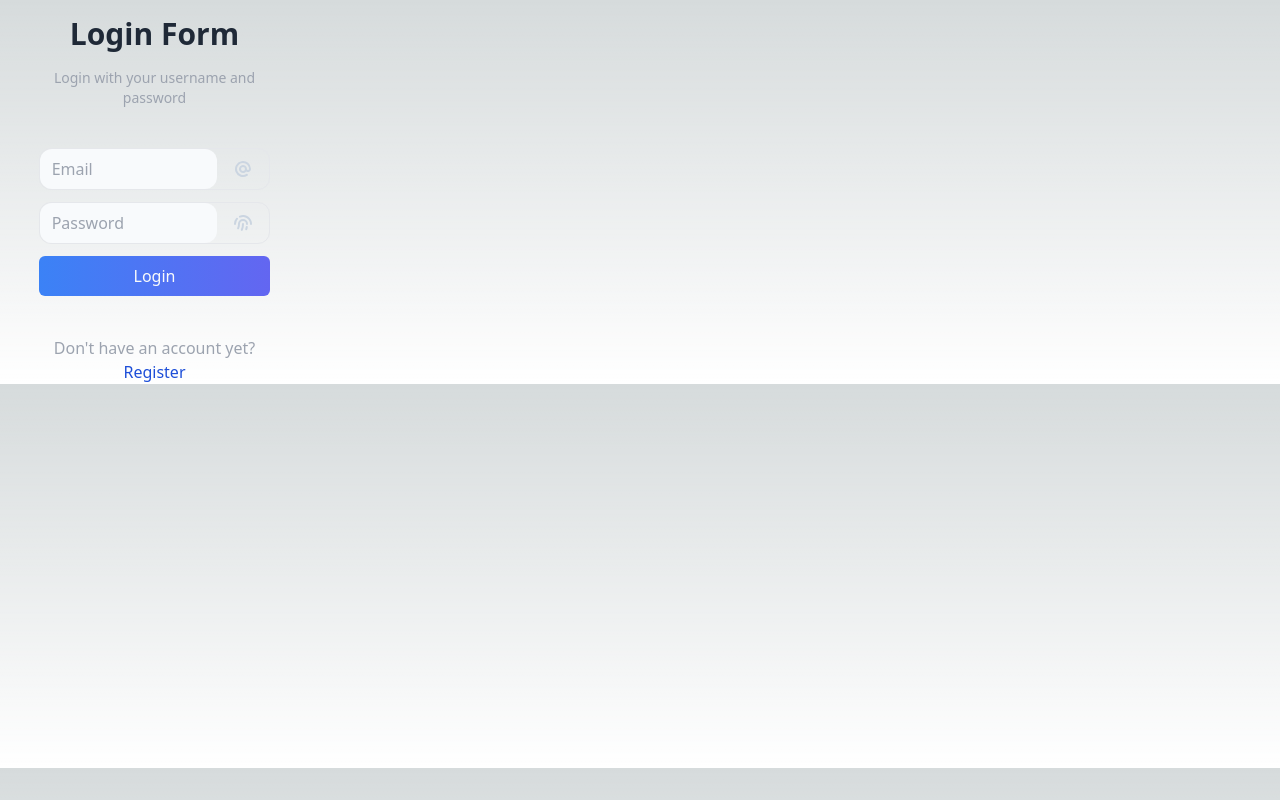
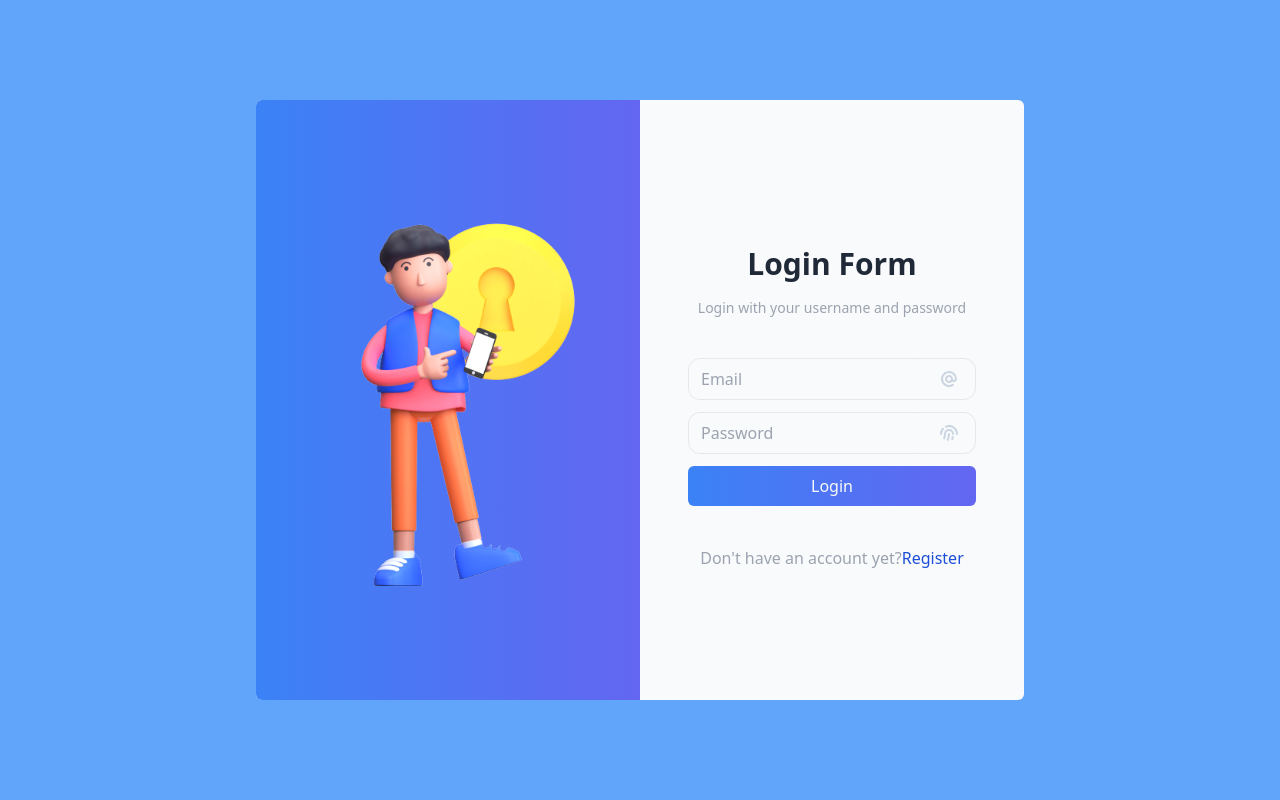
Before and after one commit to sinambela99/final_project_frontend, a Next.js app: page /login in a window 1280 px wide. Built offline with nearby package versions, Linux system fonts and the light colour scheme.

Commit message:
update package

```diff
--- a/package.json
+++ b/package.json
@@ -14,6 +14,7 @@
     "postcss": "8.4.24",
     "react": "18.2.0",
     "react-dom": "18.2.0",
+    "react-icons": "^4.10.1",
     "tailwindcss": "3.3.2"
   }
 }
--- a/tailwind.config.js
+++ b/tailwind.config.js
@@ -1,9 +1,10 @@
 /** @type {import('tailwindcss').Config} */
 module.exports = {
   content: [
+    './src/app/**/*.{js,ts,jsx,tsx,mdx}',
+    './src/layout/**/*.{js,ts,jsx,tsx,mdx}',
     './src/pages/**/*.{js,ts,jsx,tsx,mdx}',
     './src/components/**/*.{js,ts,jsx,tsx,mdx}',
-    './src/app/**/*.{js,ts,jsx,tsx,mdx}',
   ],
   theme: {
     extend: {
@@ -15,4 +16,4 @@ module.exports = {
     },
   },
   plugins: [],
-}
+};
```
Also changed, not shown: 1 other file (tests, documents, lock files or other folders).
